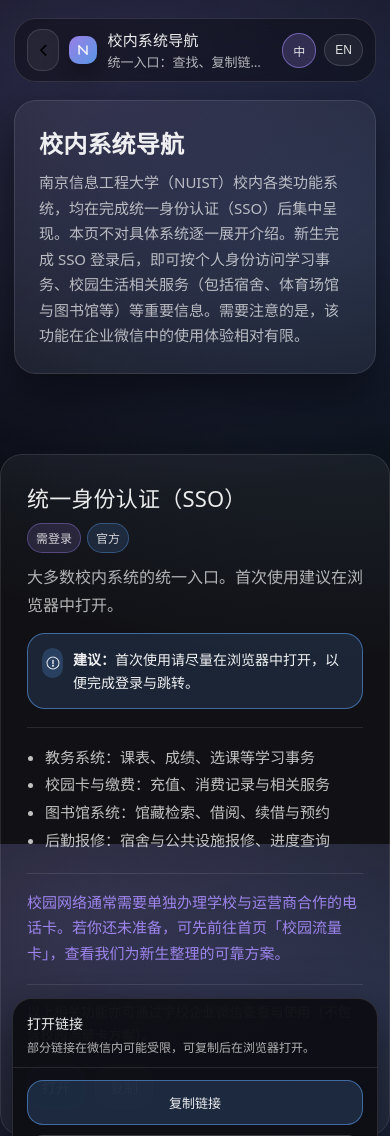
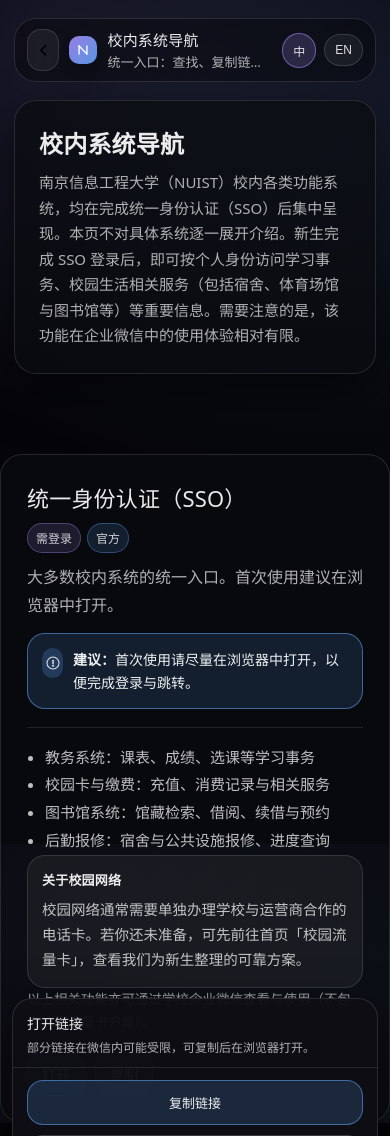
Before and after one commit to JeremyCruzFang/Campus-Agent-PreRun, a plain HTML site: page xiaoyuanxitongdaohang.html in a window 390 px wide. Drawn offline with Linux system fonts and the light colour scheme.

Commit message:
Update error
Signed-off-by: JeremyCruzFang <abc1519176175@gmail.com>

```diff
--- a/xiaoyuanxitongdaohang.html
+++ b/xiaoyuanxitongdaohang.html
@@ -146,7 +146,6 @@
       border-radius: var(--r2xl);
       background: rgba(255,255,255,0.05);
       border: 1px solid rgba(255,255,255,0.10);
-      min-height: 140px;
       box-shadow: var(--shadow);
     }
     .hero h1{
@@ -220,7 +219,6 @@
       border-radius: var(--r2xl);
       min-height: 360px;
       border: 1px solid rgba(255,255,255,0.10);
-      min-height: 140px;
       background: rgba(255,255,255,0.05);
       display:flex;
       justify-content:space-between;
@@ -338,7 +336,23 @@
       z-index: 9999;
     }
     .toast.show{ opacity: 1; transform: translateX(-50%) translateY(-4px); }
-  </style>
+
+    @media (max-width: 520px){
+      /* Soften background glows on small screens to avoid color-banding / blocks */
+      body{
+        background:
+          radial-gradient(900px 600px at 20% 6%, rgba(167, 139, 250, 0.10), transparent 58%),
+          radial-gradient(900px 600px at 88% 18%, rgba(96, 165, 250, 0.10), transparent 58%),
+          var(--bg);
+      }
+      /* Make content cards more opaque so background glow doesn't read as a tinted block */
+      .hero, .item{
+        background: rgba(10, 12, 16, 0.72);
+        border-color: rgba(255,255,255,0.12);
+      }
+    }
+
+</style>
 </head>
 
 <body>
@@ -677,22 +691,36 @@
           meta.appendChild(ul);
         }
 
-        divider();
-
-        // highlight note (network) - more prominent
+        // highlight note (network) - neutral callout
         var note = sys[lang === "zh" ? "highlight_zh" : "highlight_en"];
         if (note) {
-          var p = document.createElement("p");
+          var box = document.createElement("div");
+          box.style.margin = "0";
+          box.style.padding = "14px 14px";
+          box.style.borderRadius = "18px";
+          box.style.border = "1px solid rgba(255,255,255,0.12)";
+          box.style.background = "rgba(255,255,255,0.05)";
+
+          var t = document.createElement("div");
+          t.style.fontSize = "13px";
+          t.style.fontWeight = "650";
+          t.style.letterSpacing = "0.2px";
+          t.style.color = "rgba(255,255,255,0.92)";
+          t.textContent = (lang === "zh") ? "关于校园网络" : "About campus network";
+
+          var p = document.createElement("div");
+          p.style.marginTop = "8px";
+          p.style.fontSize = "14.5px";
+          p.style.lineHeight = "1.75";
+          p.style.color = "rgba(255,255,255,0.74)";
           p.textContent = note;
-          p.style.margin = "0";
-          p.style.fontSize = "15px";
-          p.style.lineHeight = "1.7";
-          p.style.color = "rgba(167,139,250,0.92)";
-          p.style.fontWeight = "520";
-          meta.appendChild(p);
+
+          box.appendChild(t);
+          box.appendChild(p);
+          meta.appendChild(box);
         }
 
-        divider();
+
 
         // enterprise wechat note
         var ew = document.createElement("p");
```
